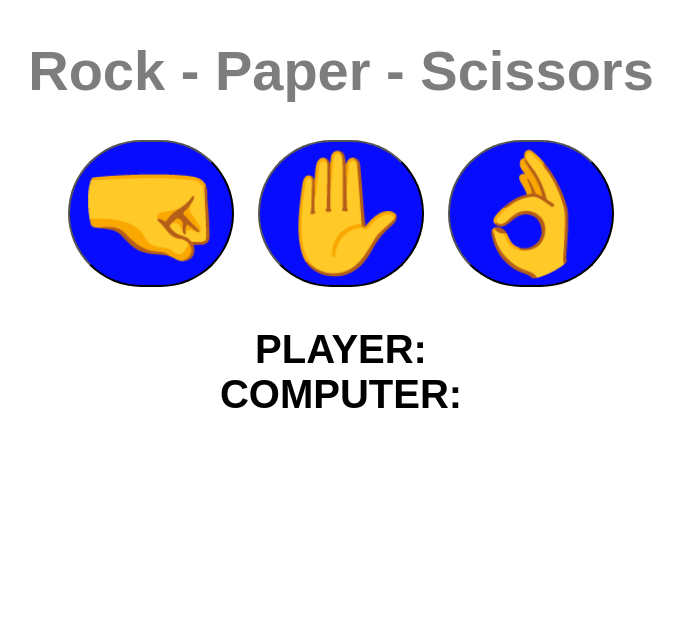
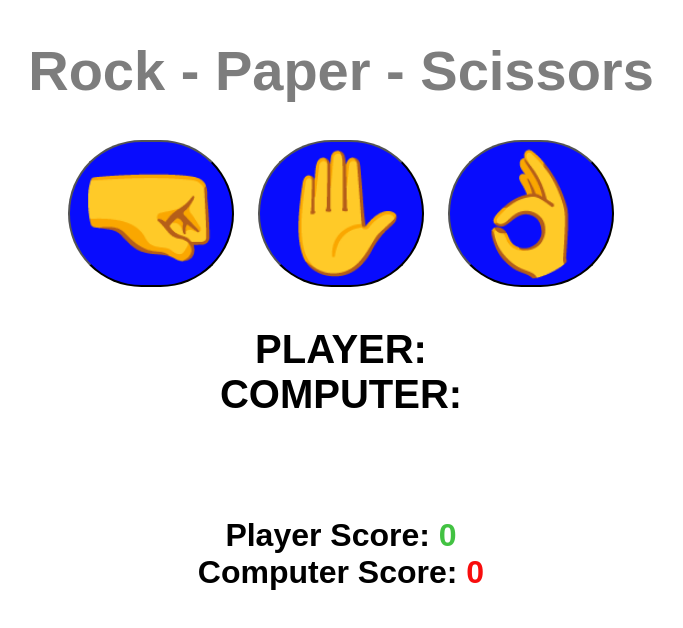
Before and after one commit to Bilkis2023/Rock-Paper-Scissors, a plain HTML site: page index.html in a window 1280 px wide. Shown: the whole page, without its empty margins (299-982 px from the left). Drawn offline with Linux system fonts and the light colour scheme.

Commit message:
add img and code

```diff
--- a/index.html
+++ b/index.html
@@ -18,6 +18,14 @@
     <div id="computerDisplay">COMPUTER:</div>
     <div id="resultDisplay"> </div>
 
+    <div class="scoreDisplay" > Player Score:
+   <span id="playerScoreDisplay">0</span>
+  </div>
+  <div class="scoreDisplay" > Computer Score:
+    <span id="computerScoreDisplay">0</span>
+   </div>
+
+
     <script src="index.js"></script>
   </body>
 </html>
--- a/index.js
+++ b/index.js
@@ -4,9 +4,14 @@ const choices = ["rock", "paper", "scissors"];
 const playerDisplay = document.getElementById("playerDisplay");
 const computerDisplay = document.getElementById("computerDisplay");
 const resultDisplay = document.getElementById("resultDisplay");
+const playerScoreDisplay = document.getElementById("playerScoreDisplay");
+const computerScoreDisplay = document.getElementById("computerScoreDisplay");
+
+let playerScore = 0;
+let computerScore = 0;
 
 function playGame(playerChoice) {
-  const computerChoice = choices[Math.floor(Math.random() * 3) ];
+  const computerChoice = choices[Math.floor(Math.random() * 3)];
   let result = "";
 
   if (playerChoice === computerChoice) {
@@ -14,13 +19,13 @@ function playGame(playerChoice) {
   } else {
     switch (playerChoice) {
       case "rock":
-        result = (computerChoice === "scissors") ? "YOU WIN!" : "YOU LOSE";
+        result = computerChoice === "scissors" ? "YOU WIN!" : "YOU LOSE";
         break;
       case "paper":
-        result = (computer === "rock") ? "YOU WIN!" : "YOU LOSE";
+        result = computer === "rock" ? "YOU WIN!" : "YOU LOSE";
         break;
       case "secissors":
-        result = (computer === "paper") ? "YOU WIN" : "YOU LOSE";
+        result = computer === "paper" ? "YOU WIN" : "YOU LOSE";
         break;
     }
   }
@@ -31,13 +36,16 @@ function playGame(playerChoice) {
 
   resultDisplay.classList.remove("greenText", "redText");
 
-switch(result){
+  switch (result) {
     case "YOU WIN!":
       resultDisplay.classList.add("greenText");
+      playerScore++;
+      playerScoreDisplay.textContent = playerScore;
       break;
     case "YOU LOSE":
       resultDisplay.classList.add("redText");
+      computerScore++;
+      computerScoreDisplay.textContent = computerScore;
       break;
   }
-
 }
--- a/styles.css
+++ b/styles.css
@@ -21,20 +21,28 @@ h1{
   background-color:hsl(239, 98%, 51%);
   cursor: pointer;
   transition: background-color 0.5s ease;
+
 }
 .choices button:hover{
   background-color:hsl(239, 100%, 81%);
+
 }
 
 #playerDisplay, #computerDisplay{
   font-size: 2.5rem;
+
 }
 #resultDisplay{
-  font-size: 5rem;
+  font-size: 6rem;
+  padding: 50px;
 }
-.greenText{
- color: hsl(120, 92%, 30%);
+.scoreDisplay{
+  font-size: 2rem;
+
 }
-.redText{
-  color: hsl(0, 100%, 50%);
+.greenText, #playerScoreDisplay{
+ color: hsl(120, 51%, 51%);
 }
+.redText, #computerScoreDisplay{
+  color: hsl(0, 94%, 51%);
+}
```
Also changed, not shown: image/img.jpg (added). Lines whose indentation alone changed are shown as unchanged.
